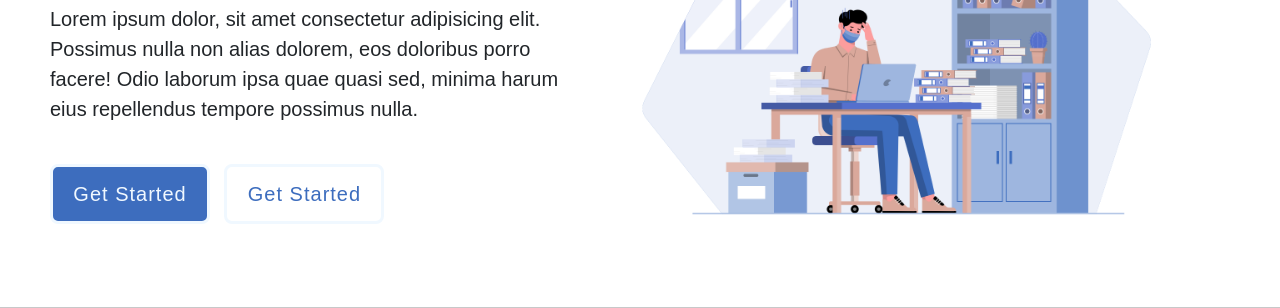
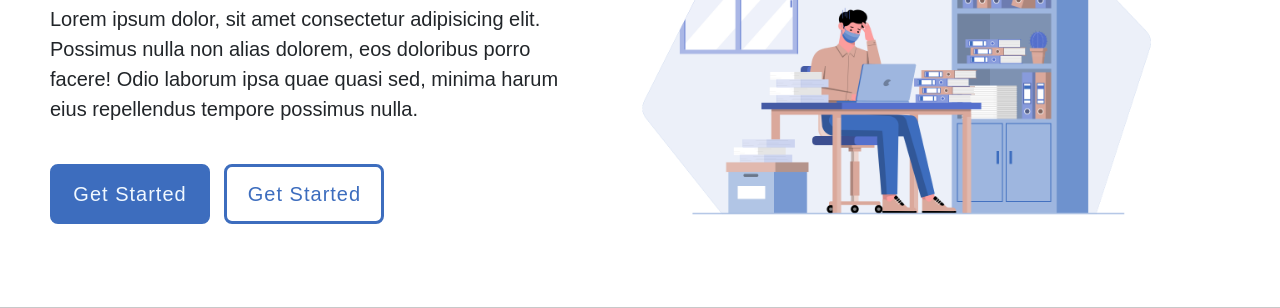
Before and after one commit to Ak1hir0o/activity-sass, a plain HTML site: page index.html in a window 1280 px wide. Shown: the part 309-617 px from the top of the page. Drawn offline with nearby package versions, Linux system fonts and the light colour scheme.

Commit message:
4th commit

```diff
--- a/scss/globals/_header.scss
+++ b/scss/globals/_header.scss
@@ -37,7 +37,7 @@
     height: 100%;
     background: u.$color_2;
     color: u.$color_1;
-    border: 3px solid u.$color_1;
+    border: 3px solid u.$color_2;
     border-radius: 8px;
     font-size: 20px;
     text-decoration: none;
```
Also changed, not shown: dist/index.css, dist/styles.css, 2 other files.
